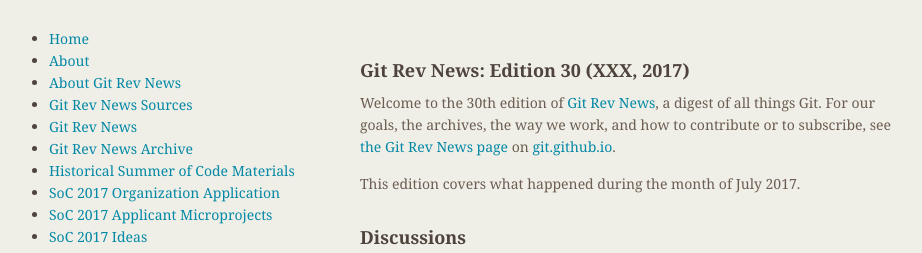
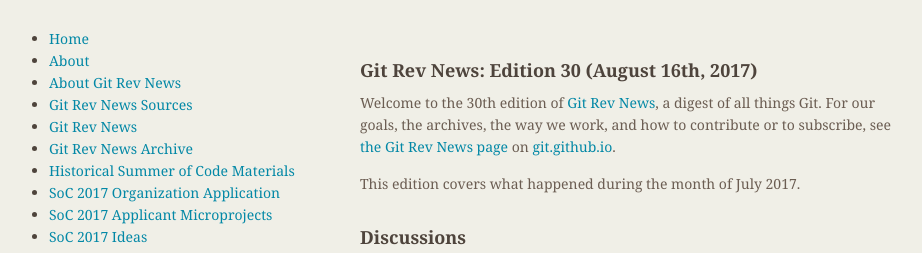
Before and after one commit to git/git.github.io, a Jekyll site: the page built from rev_news/drafts/edition-30.md, in a window 1280 px wide. Shown: the top 253 px of the page, without its empty margins (174-1096 px from the left). Built offline with Jekyll 4.4.1, drawn with Linux system fonts in a browser that asks for light colours.

Commit message:
rn-30: set publication date to Wednesday August 16th

```diff
--- a/rev_news/drafts/edition-30.md
+++ b/rev_news/drafts/edition-30.md
@@ -1,5 +1,5 @@
 ---
-title: Git Rev News Edition 30 (XXX, 2017)
+title: Git Rev News Edition 30 (August 16th, 2017)
 layout: default
 date: 2017-08-16 12:06:51 +0100
 author: chriscool
@@ -7,7 +7,7 @@
 navbar: false
 ---
 
-## Git Rev News: Edition 30 (XXX, 2017)
+## Git Rev News: Edition 30 (August 16th, 2017)
 
 Welcome to the 30th edition of [Git Rev News](https://git.github.io/rev_news/rev_news/),
 a digest of all things Git. For our goals, the archives, the way we work, and how to contribute or to
```
